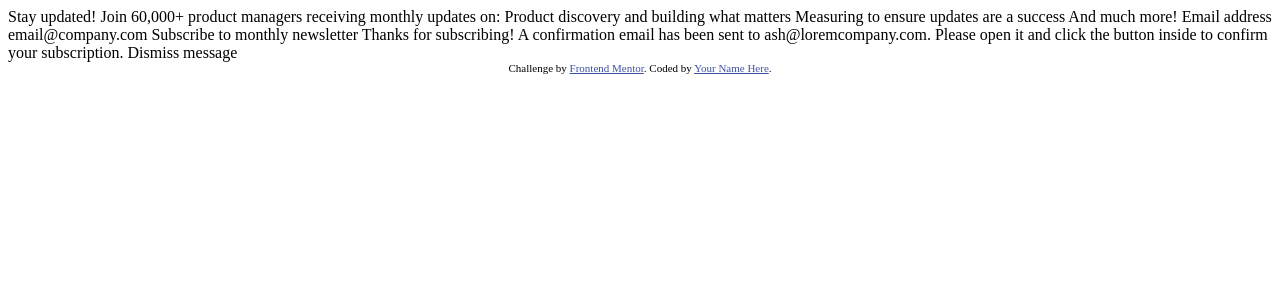
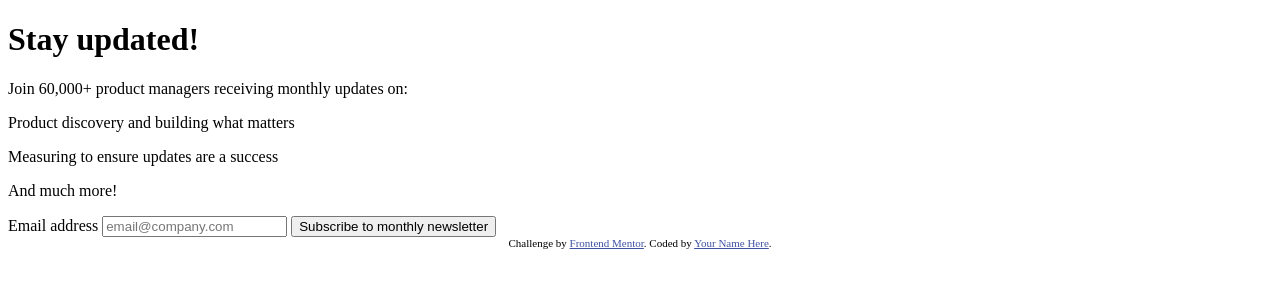
Before and after one commit to erict16/newsletter-signup, a plain HTML site: page index.html in a window 1280 px wide. Drawn offline with Linux system fonts and the light colour scheme.

Commit message:
Hide the success information

```diff
--- a/index.html
+++ b/index.html
@@ -2,45 +2,60 @@
 <html lang="en">
 <head>
   <meta charset="UTF-8">
-  <meta name="viewport" content="width=device-width, initial-scale=1.0"> <!-- displays site properly based on user's device -->
+  <meta name="viewport" content="width=device-width, initial-scale=1.0">
+  <!-- displays site properly based on user's device -->
 
   <link rel="icon" type="image/png" sizes="32x32" href="./assets/images/favicon-32x32.png">
-
   <title>Frontend Mentor | Newsletter sign-up form with success message</title>
-
   <!-- Feel free to remove these styles or customise in your own stylesheet 👍 -->
   <style>
-    .attribution { font-size: 11px; text-align: center; }
-    .attribution a { color: hsl(228, 45%, 44%); }
+      .attribution {
+          font-size: 11px;
+          text-align: center;
+      }
+
+      .attribution a {
+          color: hsl(228, 45%, 44%);
+      }
+
+      .success-paragraph {
+          display: none;
+      }
   </style>
 </head>
 <body>
-
+<div>
   <!-- Sign-up form start -->
 
-  Stay updated!
+  <h1>Stay updated!</h1>
 
-  Join 60,000+ product managers receiving monthly updates on:
+  <p>Join 60,000+ product managers receiving monthly updates on:</p>
 
-  Product discovery and building what matters
-  Measuring to ensure updates are a success
-  And much more!
+  <div>
+    <p>Product discovery and building what matters</p>
+    <p>Measuring to ensure updates are a success</p>
+    <p>And much more!</p>
+  </div>
 
-  Email address
-  email@company.com
-
-  Subscribe to monthly newsletter
+  <form action="">
+    <label>Email address</label>
+    <input type="text" id="emailInput" value="" placeholder="email@company.com">
+    <button type="submit">Subscribe to monthly newsletter</button>
+  </form>
+</div>
 
 <!-- Sign-up form end -->
 
 <!-- Success message start -->
-
+<div class="success-paragraph">
   Thanks for subscribing!
 
   A confirmation email has been sent to ash@loremcompany.com.
   Please open it and click the button inside to confirm your subscription.
 
   Dismiss message
+</div>
+
 
 <!-- Success message end -->
 
@@ -48,5 +63,8 @@
   Challenge by <a href="https://www.frontendmentor.io?ref=challenge" target="_blank">Frontend Mentor</a>.
   Coded by <a href="#">Your Name Here</a>.
 </div>
+
+<!--  javascript -->
+<script src="scripts.js"></script>
 </body>
 </html>
```
Also changed, not shown: scripts.js (added). Lines whose indentation alone changed are shown as unchanged.
